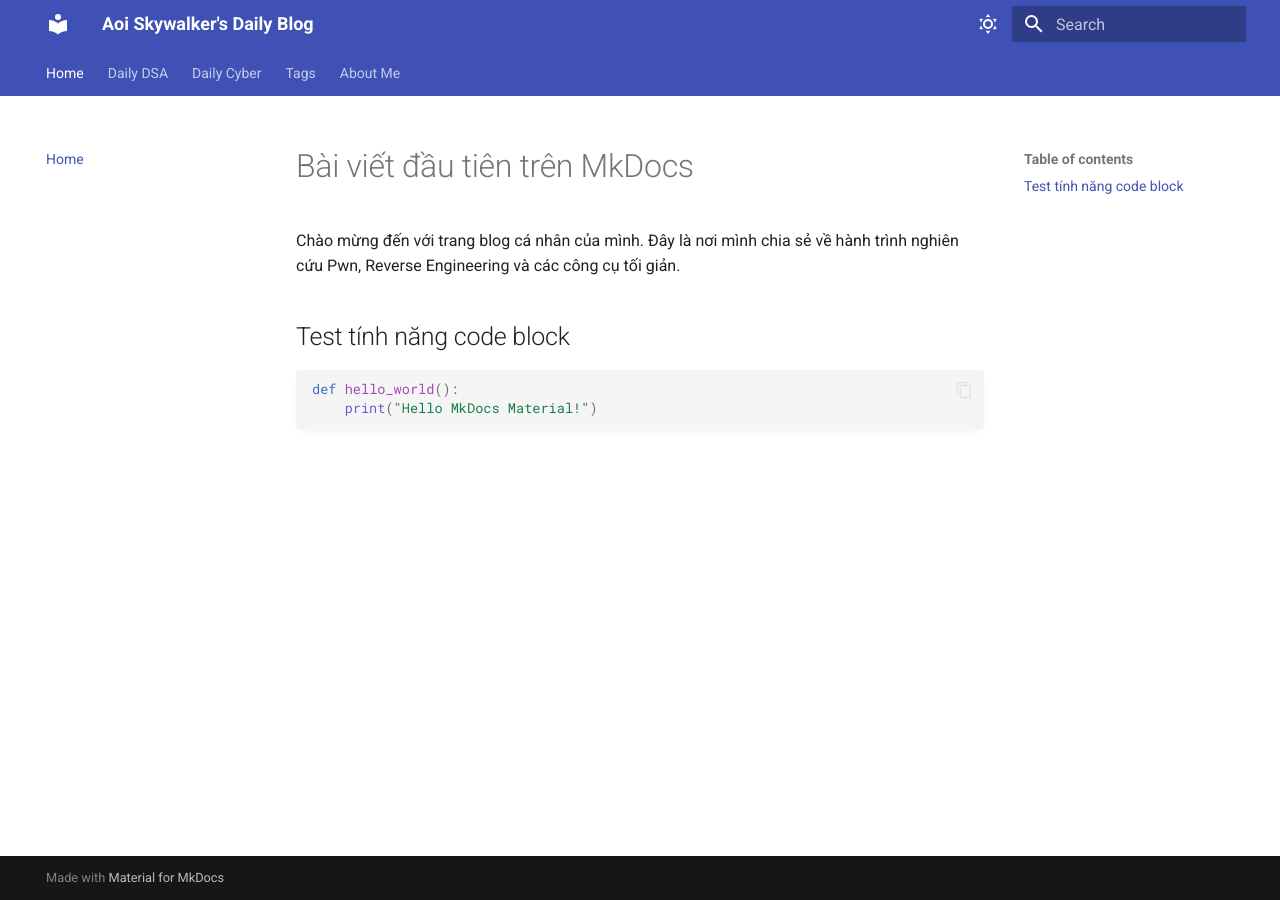
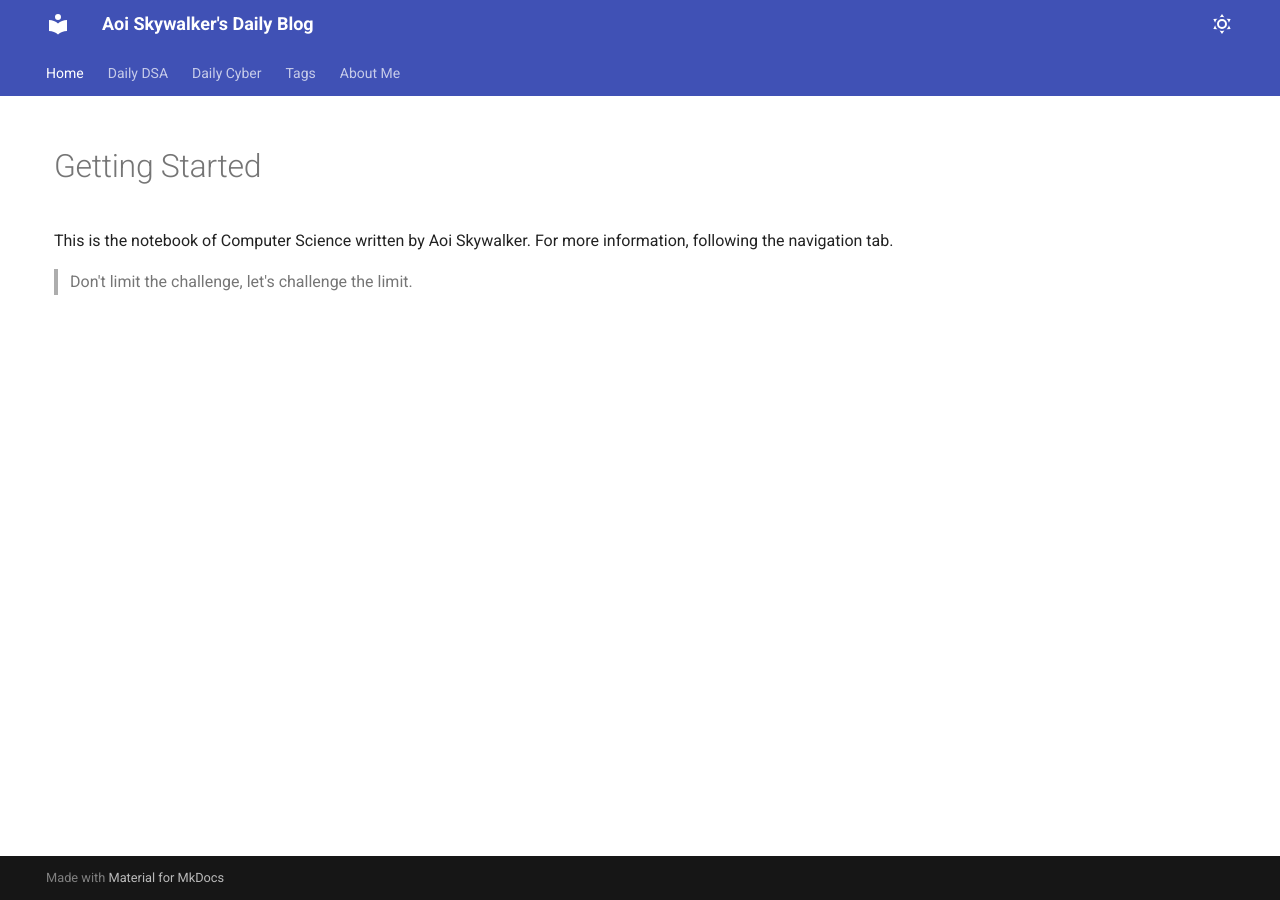
Before and after one commit to AoiSkywalker/daily_blog, an MkDocs documentation site: the page built from docs/index.md, in a window 1280 px wide. Built offline with MkDocs 1.6.1 and Material for MkDocs 9.7.7, drawn with Linux system fonts in a browser that asks for light colours.

Commit message:
update tags, 404 and day03

````diff
--- a/docs/index.md
+++ b/docs/index.md
@@ -1,17 +1,15 @@
 ---
-date: 2026-07-12
-authors: [lavender]
-categories:
-  - Security
-  - Tooling
+hide:
+ - toc
 ---
 
-# Bài viết đầu tiên trên MkDocs
+<style>
+  .md-sidebar.md-sidebar--primary {
+    display: none !important;
+  }
+</style>
 
-Chào mừng đến với trang blog cá nhân của mình. Đây là nơi mình chia sẻ về hành trình nghiên cứu Pwn, Reverse Engineering và các công cụ tối giản.
+# Getting Started
+This is the notebook of Computer Science written by Aoi Skywalker. For more information, following the navigation tab.
 
-## Test tính năng code block
-```python
-def hello_world():
-    print("Hello MkDocs Material!")
-```
+> Don't limit the challenge, let's challenge the limit.
--- a/mkdocs.yml
+++ b/mkdocs.yml
@@ -4,6 +4,7 @@ site_url:   https://aoiskywalker.github.io/daily_blog/
 theme:
   name:     material
   language: en
+  custom_dir: overrides
   features:
     - navigation.tabs
     - navigation.sections
@@ -11,6 +12,7 @@ theme:
     - navigation.instant
     - navigation.path
     - navigation.prune
+    - navigation.indexes
     - toc.follow
     # - toc.integrate
     - navigation.tracking
@@ -39,8 +41,8 @@ theme:
         icon:   material/weather-night
         name:   "Turn on light mode"
 
+
 plugins:
-  - search
   - tags:
       tags_file: tags.md
   - awesome-pages:
--- /dev/null
+++ b/overrides/404.html
@@ -0,0 +1,135 @@
+{% extends "main.html" %}
+
+{% block title %}404 - File Not Found{% endblock %}
+
+{% block content %}
+
+<div class="error-container">
+  <div class="ufo-space">
+    <svg width="240" height="200" viewBox="0 0 200 160" xmlns="http://www.w3.org/2000/svg">
+      <defs>
+        <linearGradient id="beamLight" x1="0%" y1="0%" x2="0%" y2="100%">
+          <stop offset="0%" stop-color="#00e5ff" stop-opacity="0.4"/>
+          <stop offset="100%" stop-color="#00e5ff" stop-opacity="0"/>
+        </linearGradient>
+      </defs>
+
+      <!-- Tractor Beam -->
+      <polygon class="tractor-beam" points="100,55 30,160 170,160" fill="url(#beamLight)" />
+
+      <!-- UFO -->
+      <g class="ufo-ship">
+        <!-- Buồng lái kính -->
+        <path d="M70,50 C70,23 130,23 130,50 Z" fill="#b3e5fc" opacity="0.85"/>
+
+        <!-- Đĩa bay chính -->
+        <ellipse cx="100" cy="55" rx="75" ry="16" fill="#607d8b" />
+        <ellipse cx="100" cy="51" rx="65" ry="10" fill="#78909c" />
+
+        <!-- Các đèn tín hiệu nhấp nháy -->
+        <circle class="ufo-light l1" cx="45" cy="55" r="3.5" fill="#fffde7" />
+        <circle class="ufo-light l2" cx="72" cy="59" r="3.5" fill="#fffde7" />
+        <circle class="ufo-light l3" cx="100" cy="61" r="3.5" fill="#fffde7" />
+        <circle class="ufo-light l4" cx="128" cy="59" r="3.5" fill="#fffde7" />
+        <circle class="ufo-light l5" cx="155" cy="55" r="3.5" fill="#fffde7" />
+      </g>
+    </svg>
+  </div>
+
+  <!-- NỘI DUNG THÔNG BÁO LỖI -->
+  <h1 class="error-title">404</h1>
+  <h2 class="error-subtitle">Alien stole my website!</h2>
+  <p class="error-text">Maybe you can find in other solar system !</p>
+
+  <a href="{{ config.site_url | default('/') }}" class="md-button md-button--primary return-btn">
+    Back to home
+  </a>
+</div>
+
+<style>
+  .error-container {
+    text-align: center;
+    padding: 60px 20px;
+    max-width: 600px;
+    margin: 0 auto;
+  }
+
+  /* Khung chứa đĩa bay */
+  .ufo-space {
+    position: relative;
+    height: 180px;
+    margin-bottom: 20px;
+  }
+
+  /* Hiệu ứng 1: Đĩa bay bồng bềnh lên xuống */
+  .ufo-ship {
+    animation: ufoFloat 3.5s ease-in-out infinite;
+    transform-origin: center;
+  }
+
+  @keyframes ufoFloat {
+    0% { transform: translateY(0px) rotate(0deg); }
+    50% { transform: translateY(-12px) rotate(1.5deg); }
+    100% { transform: translateY(0px) rotate(0deg); }
+  }
+
+  /* Hiệu ứng 2: Luồng sáng co giãn mờ ảo đồng bộ với đĩa bay */
+  .tractor-beam {
+    animation: beamGlow 3.5s ease-in-out infinite;
+    transform-origin: top center;
+  }
+
+  @keyframes beamGlow {
+    0% { opacity: 0.7; transform: scaleX(1); }
+    50% { opacity: 1; transform: scaleX(1.1); }
+    100% { opacity: 0.7; transform: scaleX(1); }
+  }
+
+  /* Hiệu ứng 3: Đèn nhấp nháy so le nhau */
+  .ufo-light {
+    animation: lightBlink 1s infinite alternate;
+  }
+  .l1, .l3, .l5 { fill: #ffeb3b; animation-delay: 0s; }
+  .l2, .l4 { fill: #00e5ff; animation-delay: 0.5s; }
+
+  @keyframes lightBlink {
+    0% { opacity: 0.3; filter: drop-shadow(0 0 0px #fff); }
+    100% { opacity: 1; filter: drop-shadow(0 0 4px #fff); }
+  }
+
+  /* Định dạng chữ nghĩa */
+  .error-title {
+    font-size: 5rem;
+    line-height: 1;
+    margin: 0;
+    font-weight: 900;
+    background: linear-gradient(45deg, #00e5ff, #7e57c2);
+    -webkit-background-clip: text;
+    -webkit-text-fill-color: transparent;
+  }
+
+  .error-subtitle {
+    font-size: 1.4rem;
+    margin: 15px 0 10px 0;
+    color: var(--md-typeset-color);
+  }
+
+  .error-text {
+    font-size: 1rem;
+    color: #757575;
+    margin-bottom: 30px;
+  }
+
+  .return-btn {
+    transition: all 0.3s ease;
+  }
+
+  .return-btn:hover {
+    transform: translateY(-2px);
+    box-shadow: 0 5px 15px rgba(0, 229, 255, 0.4);
+  }
+</style>
+
+{% endblock %}
+
+{% block content_right %}{% endblock %}
````
Also changed, not shown: README.md (+3 -1 lines), docs/about.md (+100 -0 lines), docs/daily_dsa/day-01/index.md (+5 -1 lines), docs/daily_dsa/day-02/index.md (+5 -1 lines), docs/daily_dsa/day-03/index.md (added, +37 -0 lines), docs/daily_dsa/index.md (+1 -0 lines), docs/stylesheet/extra.css (+5 -2 lines), docs/tags.md (+11 -0 lines), docs/daily_dsa/.pages, 2 other files.
